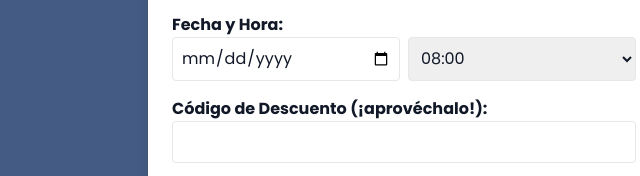
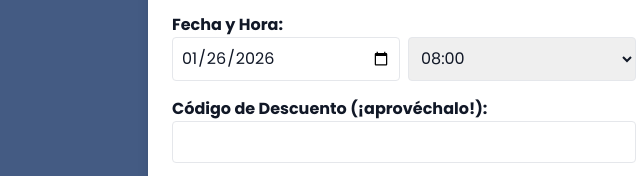
Before and after one commit to Bacevedo98/taxander-node-main, a website: page docs/index.html in a window 1280 px wide. Shown: the part 4759-4935 px from the top of the page, 236-876 px from the left. Drawn offline with nearby package versions, Linux system fonts and the light colour scheme.

Commit message:
Update index.html

```diff
--- a/docs/index.html
+++ b/docs/index.html
@@ -835,8 +835,16 @@
       <div class="mb-4">
   <label for="fecha" class="block font-bold">Fecha y Hora:</label>
   <div class="flex gap-2">
-          <!-- Mínimo 26 de enero de 2026 -->
-          <input type="date" id="fecha" name="fecha" class="w-1/2 p-2 border rounded" min="2026-01-26" required>
+    <!-- Mínimo 26 de enero de 2026, y valor inicial forzado -->
+    <input
+      type="date"
+      id="fecha"
+      name="fecha"
+      class="w-1/2 p-2 border rounded"
+      min="2026-01-26"
+      value="2026-01-26"
+      required>
+
     <!-- 08:00 a 18:00 cada 30 min -->
     <select id="hora" name="hora" class="w-1/2 p-2 border rounded" required>
       <option value="08:00">08:00</option>
@@ -898,7 +906,7 @@
       const fecha = form.querySelector("#fecha").value;   // yyyy-mm-dd
       const hora  = form.querySelector("#hora").value;    // HH:MM
 
-      // Validación extra (además del min en el input)
+      // Validación extra
       const MIN_DATE = "2026-01-26";
       if (!fecha || !hora) {
         alert("Por favor, selecciona una fecha y una hora.");
@@ -909,9 +917,9 @@
         return;
       }
 
-      // Armamos los datos en x-www-form-urlencoded (para que Express los lea sin librerías extra)
+      // Armamos los datos
       const raw = new FormData(form);
-      raw.set("fechaHora", `${fecha} ${hora}`); // campo combinado como en tu server
+      raw.set("fechaHora", `${fecha} ${hora}`);
 
       const payload = new URLSearchParams();
       for (const [k, v] of raw.entries()) payload.append(k, v);
@@ -929,8 +937,11 @@
           successMessage.classList.remove("hidden");
           successMessage.classList.add("block");
           form.reset();
-          // Mantener min después de reset
-          form.querySelector("#fecha").setAttribute("min", MIN_DATE);
+
+          // Mantener valor inicial tras reset
+          const inputFecha = form.querySelector("#fecha");
+          inputFecha.setAttribute("min", MIN_DATE);
+          inputFecha.value = MIN_DATE;
 
           setTimeout(() => successMessage.classList.add("hidden"), 5000);
         } else {
@@ -941,9 +952,11 @@
       }
     });
 
-    // Asegura el min en cada carga
+    // Asegura el min y el value en cada carga
     document.addEventListener("DOMContentLoaded", () => {
-      form.querySelector("#fecha").setAttribute("min", "2026-01-26");
+      const inputFecha = form.querySelector("#fecha");
+      inputFecha.setAttribute("min", "2026-01-26");
+      inputFecha.value = "2026-01-26";
     });
   }
 </script>
```
Lines whose indentation alone changed are shown as unchanged.
